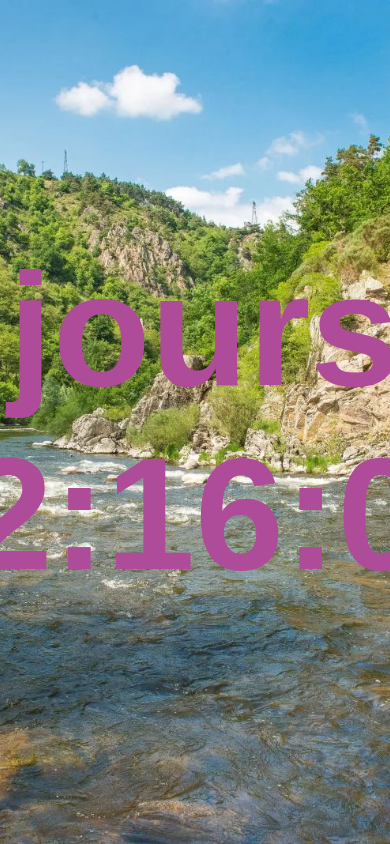
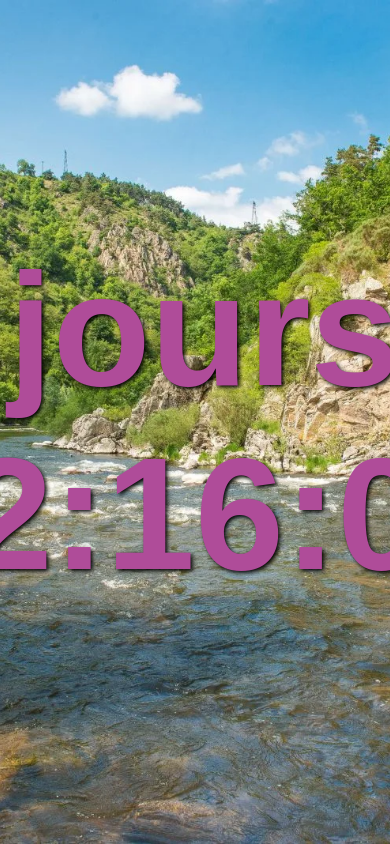
Before and after one commit to TissotPA/Compteur, a plain HTML site: page index.html in a window 390 px wide. Shown: the top 844 px of the page. Drawn offline with Linux system fonts and the light colour scheme.

Commit message:
Update index.html

```diff
--- a/index.html
+++ b/index.html
@@ -20,12 +20,11 @@
         h1 {
             color: #ffffff; /* Couleur du titre */
         }
-        @media screen and (max-width: 600px) {
-            #countdown {
-                font-size: 10em;
-                font-weight: bold;
-                color: #af4c99; /* Couleur verte pour le style */
-            }
+        #countdown {
+            font-size: 10em;
+            font-weight: bold;
+            color: #af4c99; /* Couleur verte pour le style */
+            text-shadow: 2px 2px 4px #000; /* Ajoutez un contour noir autour du texte */
         }
     </style>
 </head>
```
